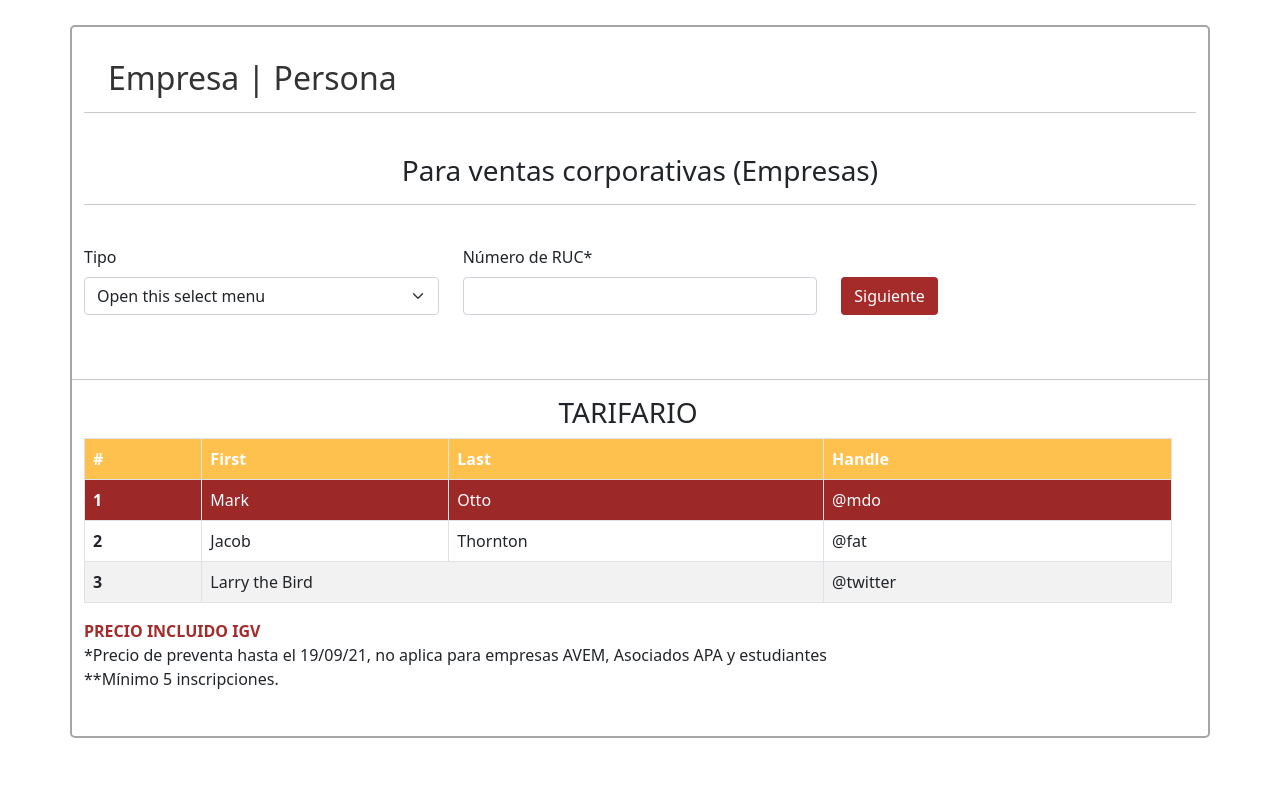
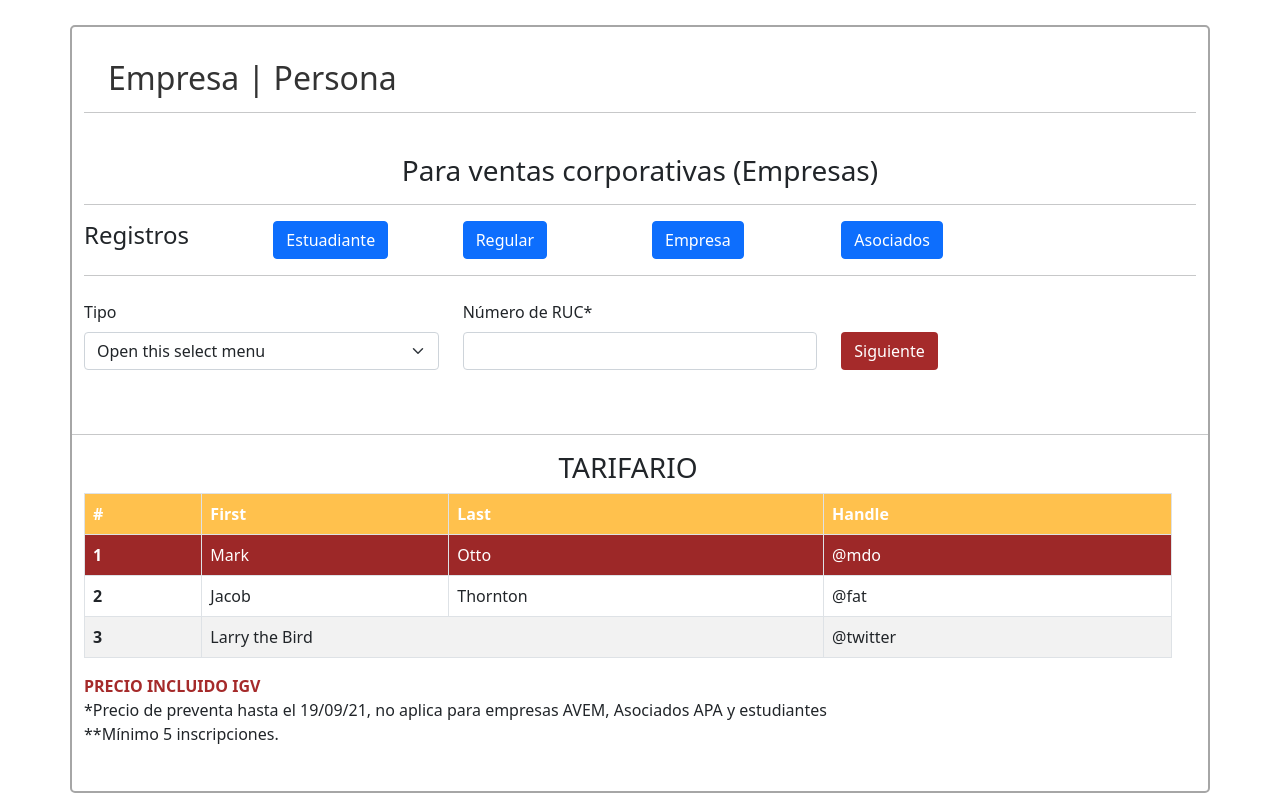
Before and after one commit to stevenjose/quero-ventas, a PHP site: page / in a window 1280 px wide. Shown: the part 58-851 px from the top of the page. Before the commit the page ends 796 px from the top, so only its background shows below. Run offline with PHP 8.4, Linux system fonts and the light colour scheme.

Commit message:
feat: archivo constantes

```diff
--- /dev/null
+++ b/src/conf/constantes.php
@@ -0,0 +1,2 @@
+<?php
+define('URl_VIEW', './src/view/');
--- a/src/view/inicio/content.php
+++ b/src/view/inicio/content.php
@@ -15,6 +15,24 @@
             <hr>
         </div>
     </div>
+    <div class="row">
+        <div class="col-lg-2">
+            <h4>Registros</h4>
+        </div>
+        <div class="col-lg-2">
+            <a href="./src/view/estudiante/index.php" class="btn btn-primary"> Estuadiante </a>
+        </div>
+        <div class="col-lg-2">
+            <a href="" class="btn btn-primary"> Regular </a>
+        </div>
+        <div class="col-lg-2">
+            <a href="" class="btn btn-primary"> Empresa </a>
+        </div>
+        <div class="col-lg-2">
+            <a href="" class="btn btn-primary"> Asociados </a>
+        </div>
+    </div>
+    <hr>
     <div class="row mt-4">
         <div class="col-12 col-lg-12 col-md-12 mb-4">
             <form>
```
